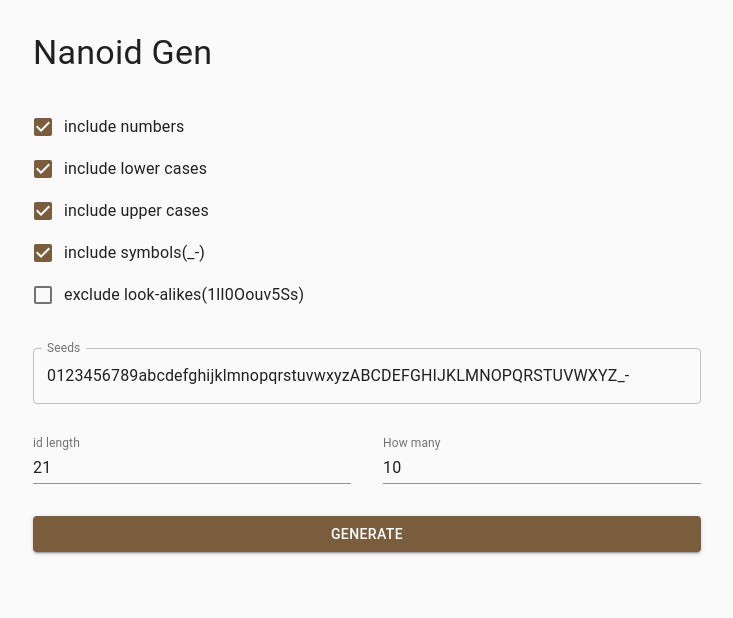
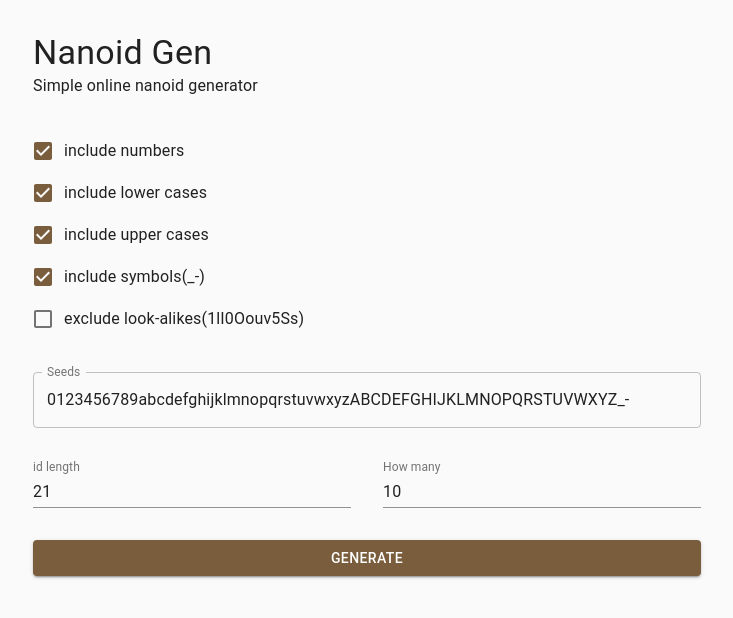
Before and after one commit to tam315/nanoid-gen, a Next.js app: page / in a window 1280 px wide. Shown: the top 618 px of the page, without its empty margins (273-1006 px from the left). Built offline with nearby package versions, Linux system fonts and the light colour scheme.

Commit message:
subtitle

```diff
--- a/src/features/top/Top.tsx
+++ b/src/features/top/Top.tsx
@@ -53,7 +53,10 @@ export const Top: React.FC = () => {
 
   return (
     <div css={styles.rootContainer}>
-      <Typography variant="h4">Nanoid Gen</Typography>
+      <div>
+        <Typography variant="h4">Nanoid Gen</Typography>
+        <Typography>Simple online nanoid generator</Typography>
+      </div>
       <SeedCondition />
       <SeedTextField />
       <div css={styles.numbers}>
```
